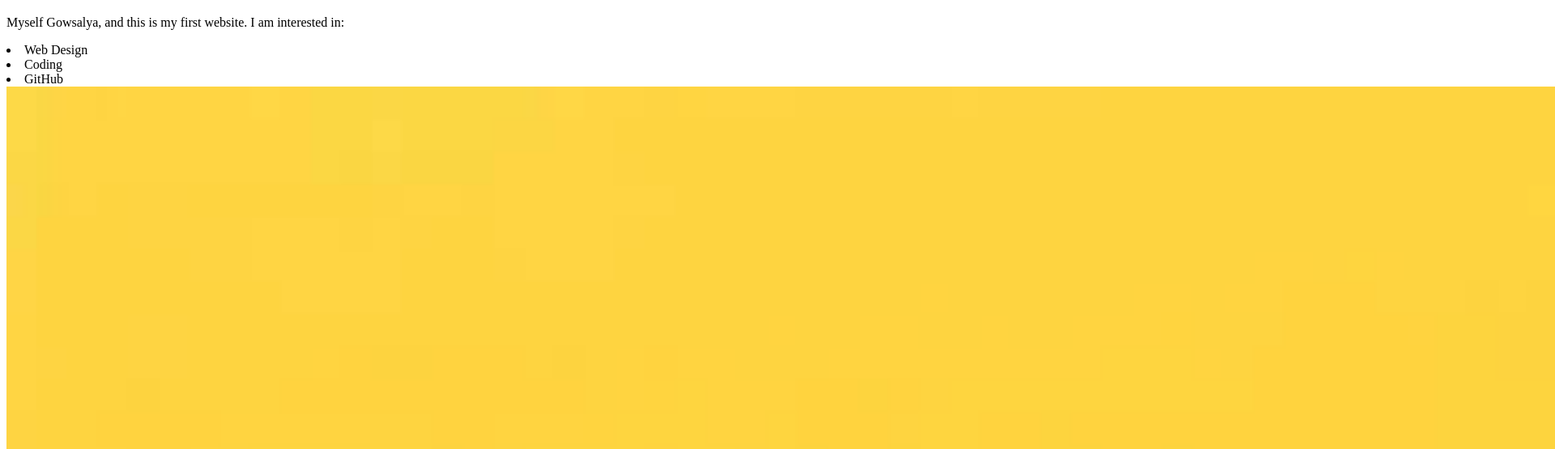
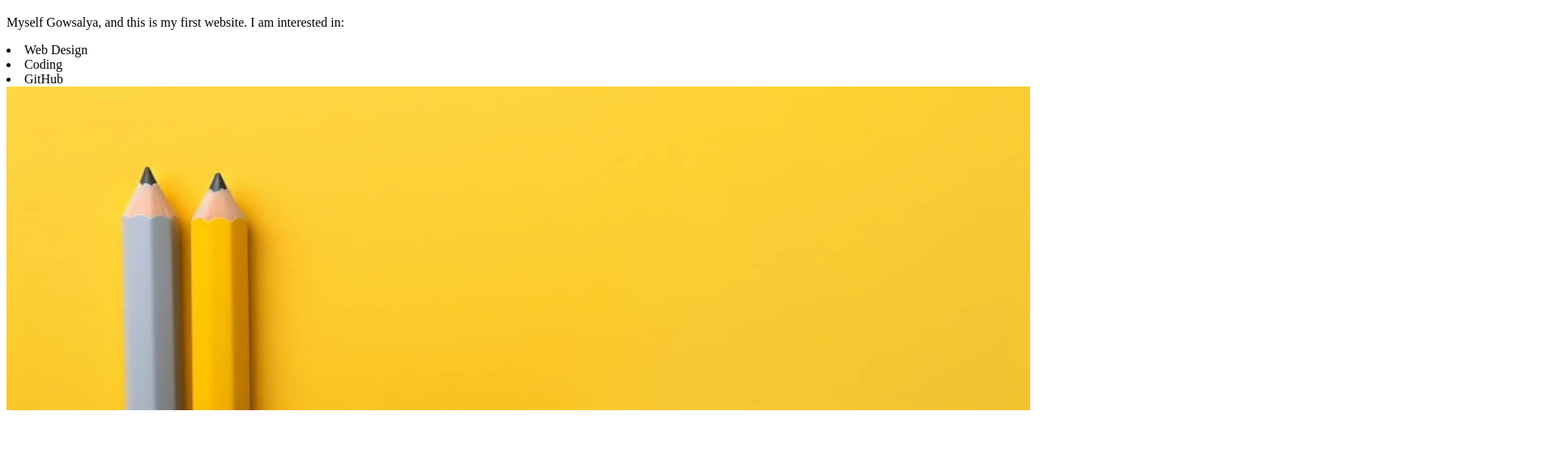
Before and after one commit to GowC17/hosting, a plain HTML site: page index.html in a window 1280 px wide. Shown: the part 61-616 px from the top of the page at 81% size, 1920 px wide, since content can reach past the window. Drawn offline with Linux system fonts and the light colour scheme.

Commit message:
Modified index.html

```diff
--- a/index.html
+++ b/index.html
@@ -9,7 +9,7 @@
                 <li>Coding</li>
                 <li>GitHub</li>
             </u1>
-            <img src="image.jpg" width="5000" height="3000">
+            <img src="image.jpg" width="100%" height="400px">
         </body>
         <style>
             h1 {
```
